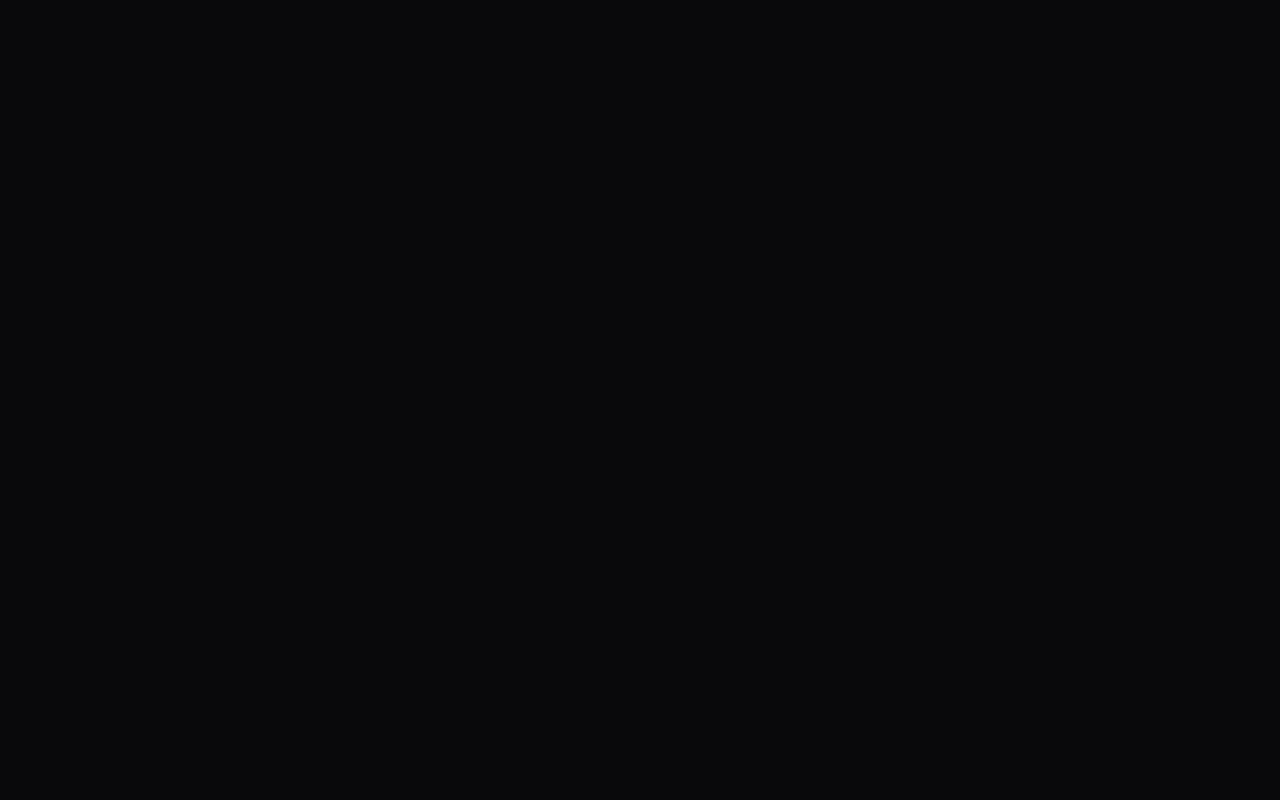
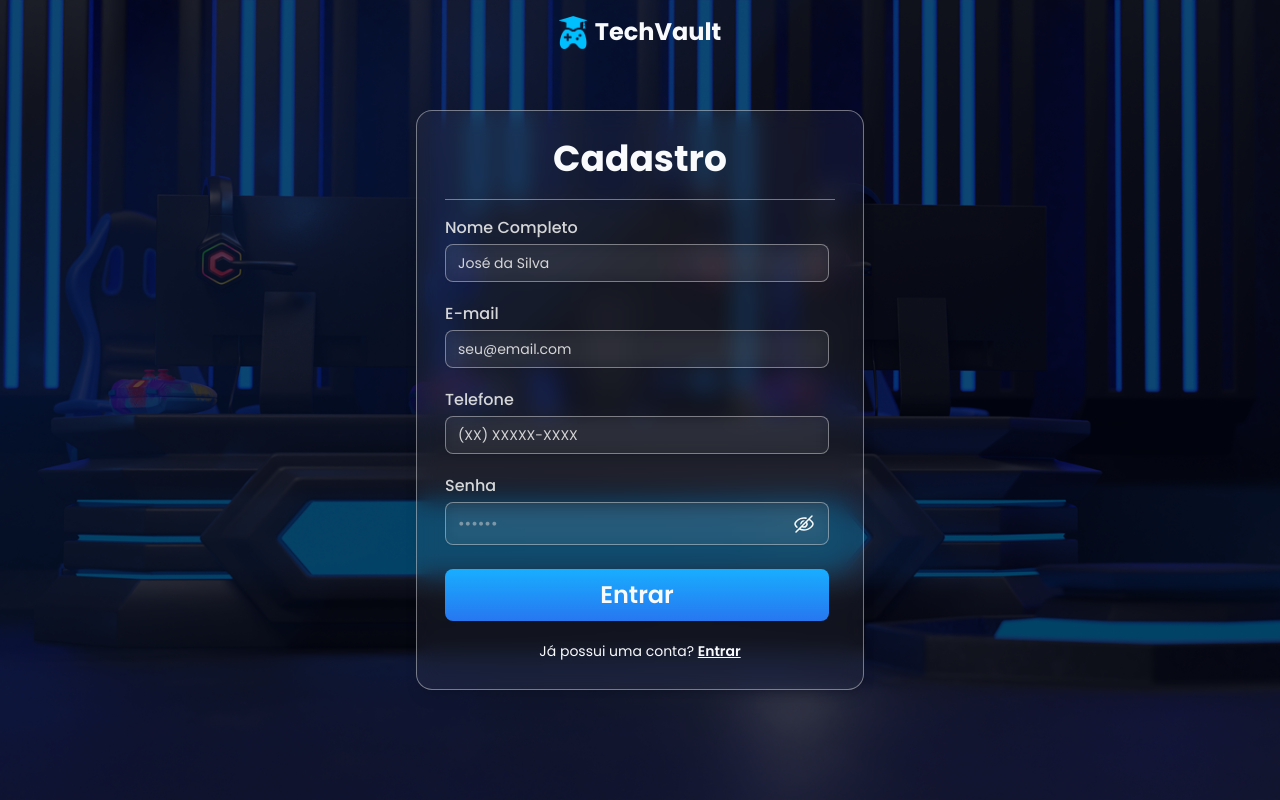
Before and after one commit to techvault-psw/techvault, a React (Vite) app in the folder frontend/: page /cadastro in a window 1280 px wide. Before the commit this address had no page. Built offline with nearby package versions, Linux system fonts and the light colour scheme.

Commit message:
feat: página de cadastro

```diff
--- a/frontend/src/App.tsx
+++ b/frontend/src/App.tsx
@@ -5,6 +5,7 @@ import HomePage from "./pages/home";
 import PacotesDisponiveisPage from "./pages/pacotes-disponiveis";
 import LoginPage from "./pages/login";
 import DashboardPage from "./pages/dashboard";
+import CadastroPage from "./pages/cadastro";
 
 export default function App() {
   return (
@@ -18,6 +19,7 @@ export default function App() {
 
       <Route element={<AuthLayout />}>
         <Route path="/login" element={<LoginPage />} />
+        <Route path="/cadastro" element={<CadastroPage />} />
       </Route>
     </Routes>
   );
--- /dev/null
+++ b/frontend/src/pages/cadastro.tsx
@@ -0,0 +1,121 @@
+"use client"
+
+import { Link } from "react-router";
+
+import * as z from "zod";
+import { useForm } from "react-hook-form";
+import { zodResolver } from '@hookform/resolvers/zod';
+
+import { PageContainer } from "@/components/page-container";
+import { PageTitle } from "@/components/page-title";
+import {
+  Form,
+  FormField,
+  FormItem,
+  FormLabel,
+  FormControl,
+  FormMessage
+} from '../components/ui/form';
+import { Input } from "@/components/ui/input";
+import InputPassword from '@/components/ui/input-password';
+import { Button } from '../components/ui/button';
+import { Separator } from "@/components/ui/separator";
+
+const formSchema = z.object({
+  name: z.string().min(1, "O nome é obrigatório"),
+  phone: z.string().min(1, "O telefone é obrigatório"),
+  email: z.string().min(1, "O e-mail é obrigatório").email("Digite um e-mail válido"),
+  password: z.string().min(1, "A senha é obrigatória")
+})
+
+export default function CadastroPage() {
+  const form2 = useForm<z.infer<typeof formSchema>>({
+    resolver: zodResolver(formSchema),
+    defaultValues: {
+      name: "",
+      phone: "",
+      email: "",
+      password: ""
+    },
+  })
+
+  function onSubmit(values: z.infer<typeof formSchema>) {
+    console.log(values)
+  }
+
+  return (
+    <PageContainer.Auth>
+      <PageTitle className="text-center">Cadastro</PageTitle>
+
+      <Separator/>
+
+      <Form {...form2}>
+        <form onSubmit={form2.handleSubmit(onSubmit)} className="space-y-6 max-w-sm" noValidate>
+          <FormField
+            control={form2.control}
+            name="name"
+            render={({ field }) => (
+                <FormItem>
+                <FormLabel>Nome Completo</FormLabel>
+                <FormControl>
+                    <Input placeholder="José da Silva" type="text" {...field} />
+                </FormControl>
+                <FormMessage />
+                </FormItem>
+            )}
+          />
+
+          <FormField
+            control={form2.control}
+            name="email"
+            render={({ field }) => (
+              <FormItem>
+                <FormLabel>E-mail</FormLabel>
+                <FormControl>
+                  <Input placeholder="seu@email.com" type="email" {...field} />
+                </FormControl>
+                <FormMessage />
+              </FormItem>
+            )}
+          />
+
+          <FormField
+            control={form2.control}
+            name="phone"
+            render={({ field }) => (
+              <FormItem>
+                <FormLabel>Telefone</FormLabel>
+                <FormControl>
+                  <Input placeholder="(XX) XXXXX-XXXX" type="tel" {...field} />
+                </FormControl>
+                <FormMessage />
+              </FormItem>
+            )}
+          />
+
+          <FormField
+            control={form2.control}
+            name="password"
+            render={({ field }) => (
+              <FormItem>
+                <FormLabel>Senha</FormLabel>
+                <FormControl>
+                  <InputPassword {...field}/>
+                </FormControl>
+                <FormMessage />
+              </FormItem>
+            )}
+          />
+
+          <Button type="submit" size="lg" className="w-full">
+            Entrar
+          </Button>
+        </form>
+      </Form>
+
+      <p className="text-sm text-center">
+        Já possui uma conta? <Link to="/login" className="font-semibold underline">Entrar</Link>
+      </p>
+    </PageContainer.Auth>
+  );
+}
```
